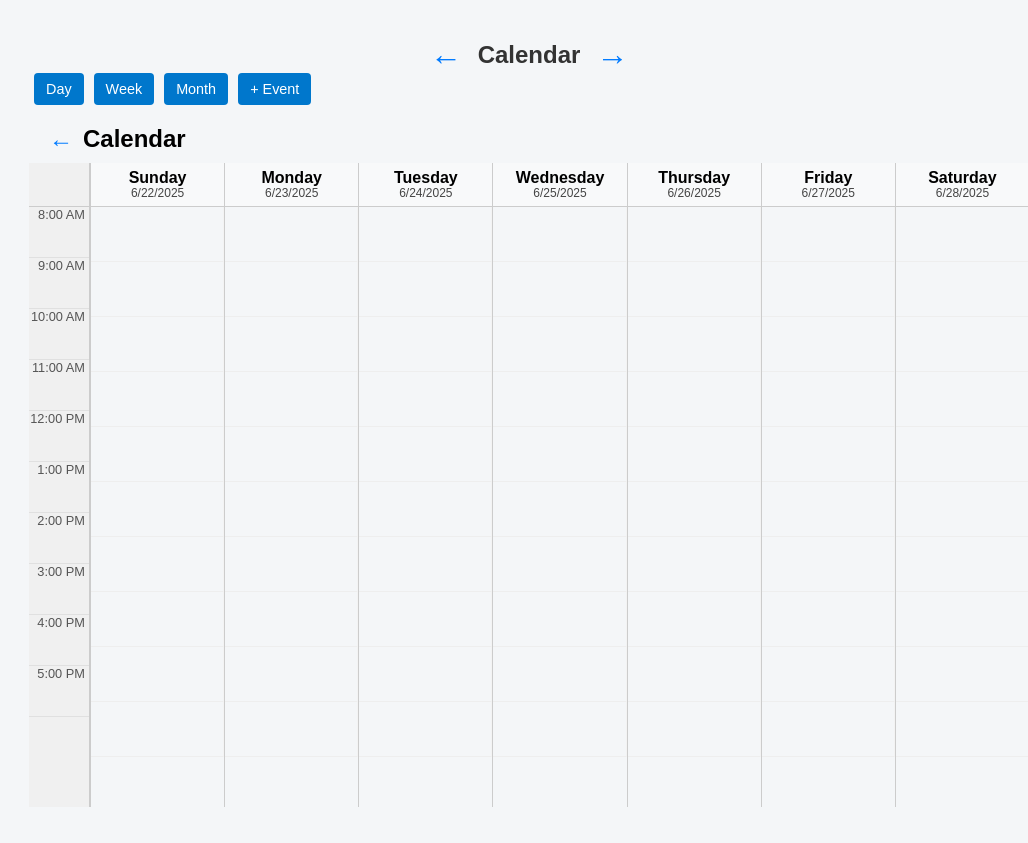
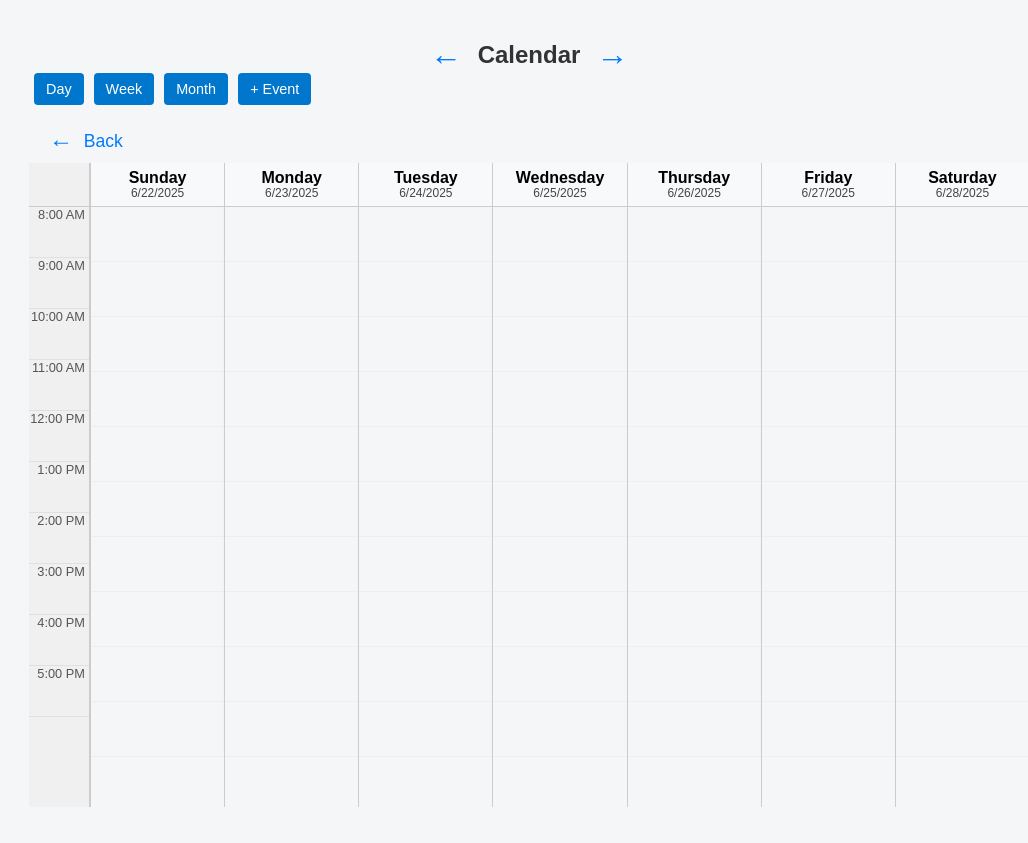
Before and after one commit to JMaraglia/crumb-v3, a React (Vite) app: page /calendar in a window 1280 px wide. Shown: the whole page, without its empty margins (111-1139 px from the left). Built offline with nearby package versions, Linux system fonts and the light colour scheme.

Commit message:
MOVE THE BACK ARROW

```diff
--- a/src/WeekView.css
+++ b/src/WeekView.css
@@ -8,6 +8,35 @@
   font-family: sans-serif;
 }
 
+/* ✅ NEW: Back Arrow Row (matches other arrows exactly) */
+.week-back-nav {
+  display: flex;
+  align-items: center;
+  padding: 12px 16px 4px;
+  font-size: 1.1rem;
+}
+
+.back-text {
+  margin-left: 4px;
+  font-weight: 500;
+  font-size: 1.1rem;
+  color: #007bff;
+  cursor: pointer;
+}
+
+.back-text:hover,
+.nav-arrow:hover {
+  text-decoration: underline;
+}
+
+.nav-arrow {
+  color: #007bff;
+  font-size: 1.5rem;
+  font-weight: bold;
+  cursor: pointer;
+  user-select: none;
+}
+
 .week-header {
   display: flex;
   background-color: #f8f9fa;
@@ -15,19 +44,6 @@
   position: sticky;
   top: 0;
   z-index: 10;
-}
-
-/* ✅ NEW: Back Arrow Styling */
-.back-arrow {
-  color: #007bff;
-  font-size: 1.2rem;
-  font-weight: bold;
-  cursor: pointer;
-  padding: 0 8px;
-  line-height: 1;
-  user-select: none;
-  display: flex;
-  align-items: center;
 }
 
 .time-column-header {
@@ -100,8 +116,7 @@
   position: relative;
   padding: 2px;
   overflow: hidden;
-  /* ✅ NEW: Enable double-click feedback */
-  cursor: pointer;
+  cursor: pointer; /* ✅ double-click support */
 }
 
 .event-entry {
--- a/src/WeekView.jsx
+++ b/src/WeekView.jsx
@@ -90,7 +90,12 @@ function WeekView({ itinerary = {}, customEvents = [], onEdit, onDoubleClick })
           <div
             key={i}
             className="event-entry"
-            style={{ top: `${i * 52}px`, height: `${duration * 48}px`, backgroundColor: event.color || '#007bff', color: 'white' }}
+            style={{
+              top: `${i * 52}px`,
+              height: `${duration * 48}px`,
+              backgroundColor: event.color || '#007bff',
+              color: 'white',
+            }}
             onClick={() => handleClick(event)}
             onDoubleClick={() => onDoubleClick && onDoubleClick(event)}
           >
@@ -104,15 +109,14 @@ function WeekView({ itinerary = {}, customEvents = [], onEdit, onDoubleClick })
 
   return (
     <div className="week-view">
-      {/* Back Arrow */}
-      <div style={{ display: 'flex', alignItems: 'center', padding: '10px 20px', gap: '10px' }}>
+      {/* ← Back Arrow */}
+      <div style={{ padding: '10px 20px' }}>
         <span
-          style={{ fontSize: '1.5rem', color: '#007bff', cursor: 'pointer', userSelect: 'none' }}
+          className="nav-arrow"
           onClick={() => navigate(-1)}
         >
-          ←
+          ← <span className="back-text">Back</span>
         </span>
-        <h2 style={{ margin: 0 }}>Calendar</h2>
       </div>
 
       {/* Day Headers */}
```
